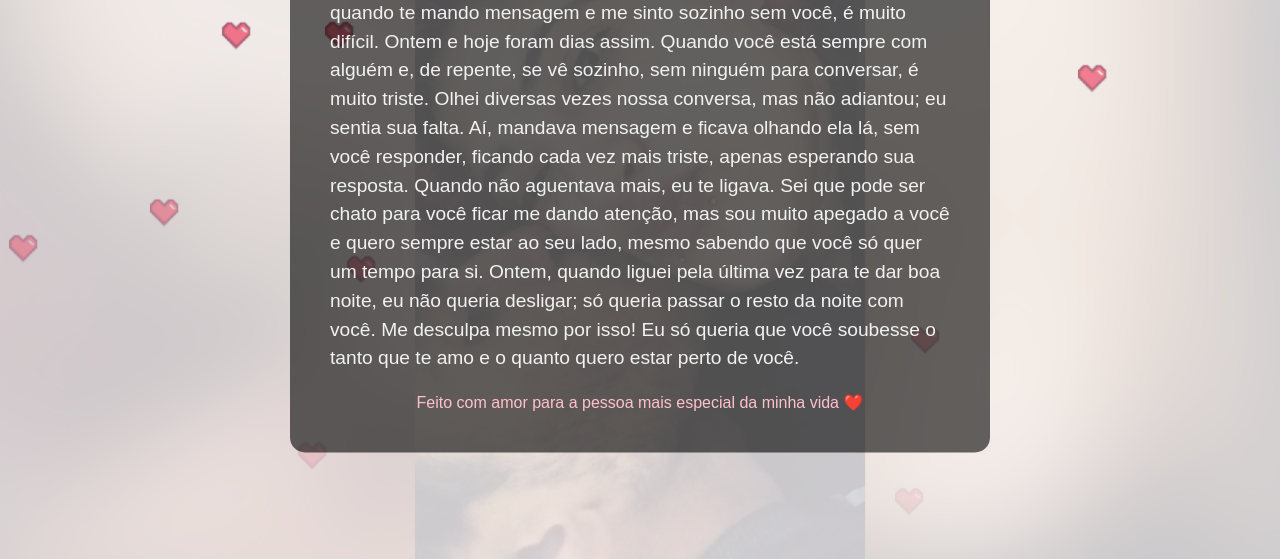
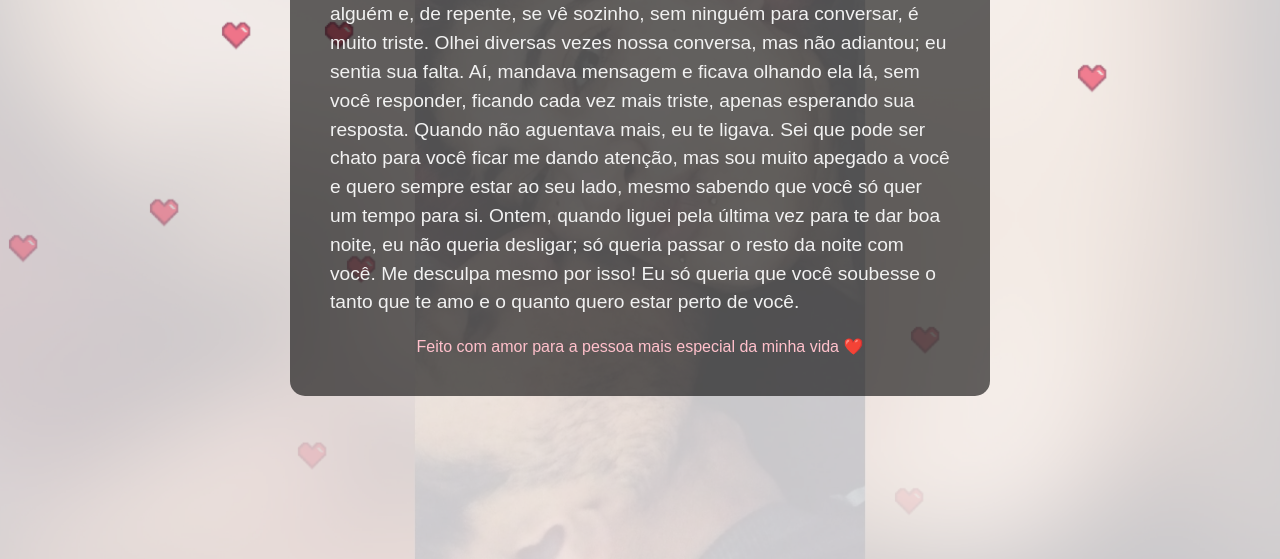
Before and after one commit to fabiofr322/site_for_girlfriend, a plain HTML site: page index.html in a window 1280 px wide. Shown: the part 241-800 px from the top of the page. Drawn offline with Linux system fonts and the light colour scheme.

Commit message:
Update styles.css

```diff
--- a/styles.css
+++ b/styles.css
@@ -7,7 +7,7 @@
 
 body, html {
   height: 100%;
-  overflow: hidden;
+  overflow-y: auto; /* Permite a barra de rolagem vertical */
 }
 
 .background-slideshow {
@@ -52,17 +52,17 @@ body, html {
 }
 
 .content {
-  position: absolute;
-  top: 50%;
-  left: 50%;
-  transform: translate(-50%, -50%);
+  position: relative; /* Altera para relativo para permitir rolagem */
+  margin: auto;
+  padding: 40px;
   text-align: center;
   color: #fff;
   background: rgba(0, 0, 0, 0.6);
-  padding: 40px;
   border-radius: 15px;
   max-width: 700px;
   width: 90%;
+  margin-top: 50px; /* Adiciona margem superior para garantir espaço */
+  margin-bottom: 50px; /* Adiciona margem inferior para garantir espaço */
 }
 
 h1 {
```
